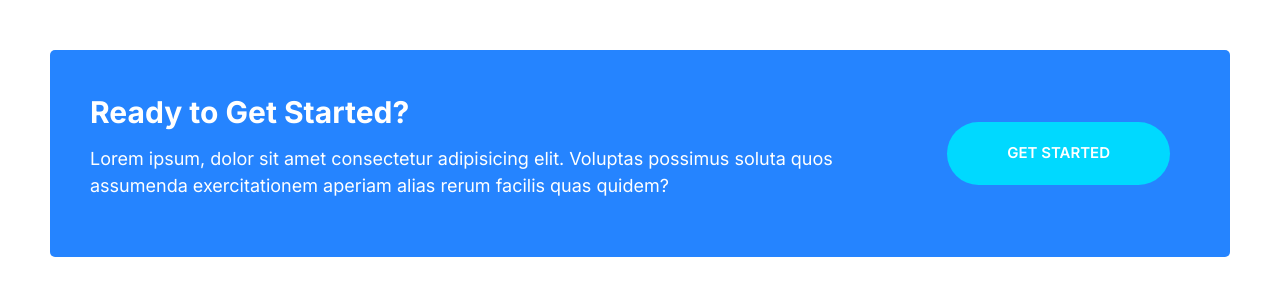
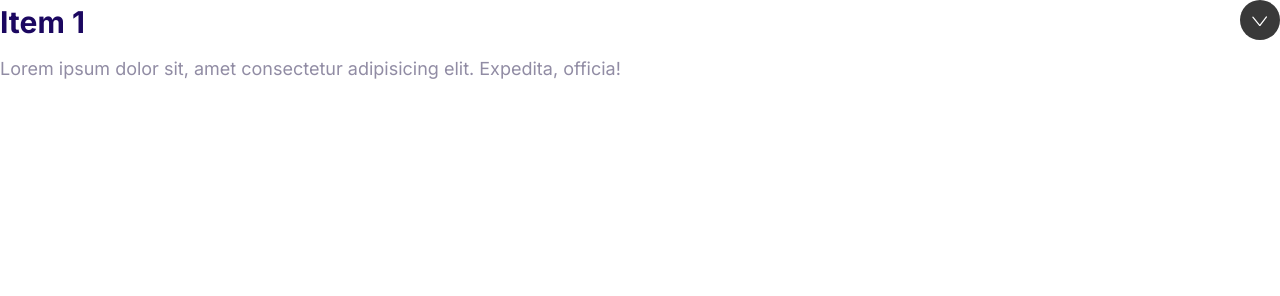
Before and after one commit to Toluade/moshify-by-toluade, a plain HTML site: page index.html in a window 1280 px wide. Drawn offline with Linux system fonts and the light colour scheme.

Commit message:
Build collapsible components

```diff
--- a/css/styles.css
+++ b/css/styles.css
@@ -533,3 +533,35 @@ a {
     margin: 0 2rem;
   }
 }
+
+/* Collapsibles */
+.collapsible__header {
+  display: flex;
+  justify-content: space-between;
+}
+
+.collapsible__heading {
+  margin-top: 0;
+  font-size: 3rem;
+}
+
+.collapsible__chevron {
+  transform: rotate(-90deg);
+  transition: transform 0.3s;
+}
+
+.collapsible__content {
+  max-height: 0;
+  overflow: hidden;
+  opacity: 0;
+  transition: all 0.3s;
+}
+
+.collapsible--expanded .collapsible__chevron {
+  transform: rotate(0);
+}
+
+.collapsible--expanded .collapsible__content {
+  max-height: 100vh;
+  opacity: 1;
+}
--- a/index.html
+++ b/index.html
@@ -13,19 +13,19 @@
     <link rel="stylesheet" href="css/normalize.css" />
     <link rel="stylesheet" href="css/styles.css" />
   </head>
-  <body style="padding: 5rem">
-    <div class="callout callout--primary">
-      <div class="grid grid--1x2">
-        <div class="callout__content">
-          <h2 class="callout__heading">Ready to Get Started?</h2>
-          <p>
-            Lorem ipsum, dolor sit amet consectetur adipisicing elit. Voluptas
-            possimus soluta quos assumenda exercitationem aperiam alias rerum
-            facilis quas quidem?
-          </p>
-        </div>
-        <a href="#" class="btn btn--secondary btn--stretched">Get Started</a>
+  <body>
+    <div class="collapsible collapsible--expanded">
+      <header class="collapsible__header">
+        <h2 class="collapsible__heading">Item 1</h2>
+        <svg class="icon icon--white collapsible__chevron">
+          <use xlink:href="images/sprite.svg#chevron"></use>
+        </svg>
+      </header>
+      <div class="collapsible__content">
+        Lorem ipsum dolor sit, amet consectetur adipisicing elit. Expedita,
+        officia!
       </div>
     </div>
+    <script src="js/main.js"></script>
   </body>
 </html>
--- /dev/null
+++ b/js/main.js
@@ -0,0 +1,6 @@
+const collapsibles = document.querySelectorAll(".collapsible");
+collapsibles.forEach((item) =>
+  item.addEventListener("click", function () {
+    this.classList.toggle("collapsible--expanded");
+  })
+);
```
Also changed, not shown: components/collapsibles.html (added, +11 -0 lines).
